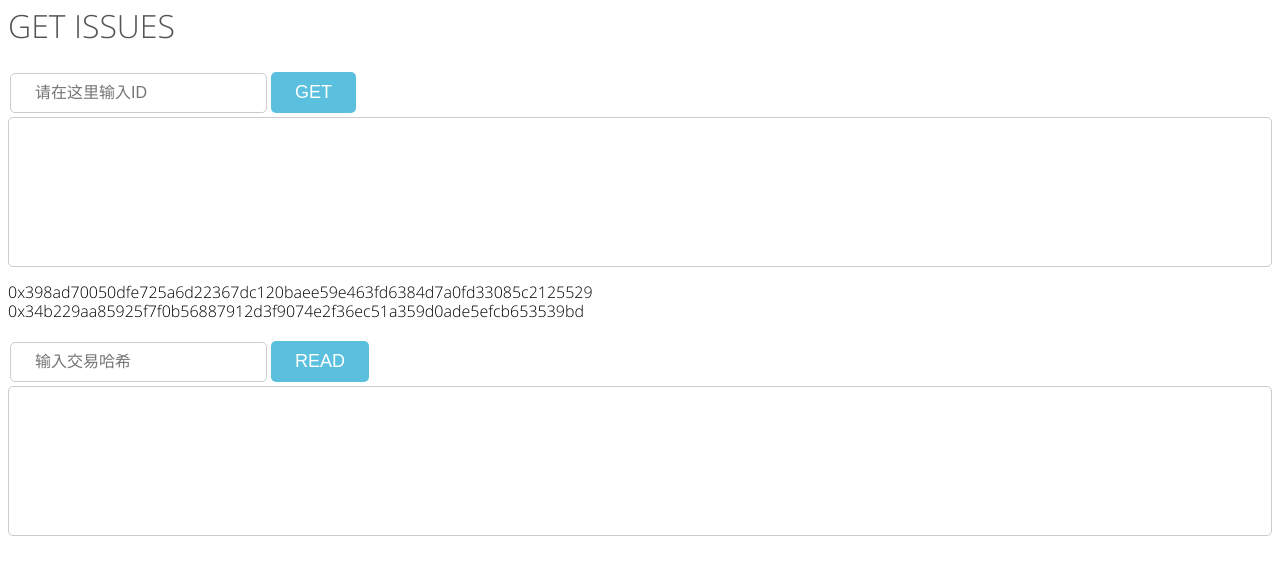
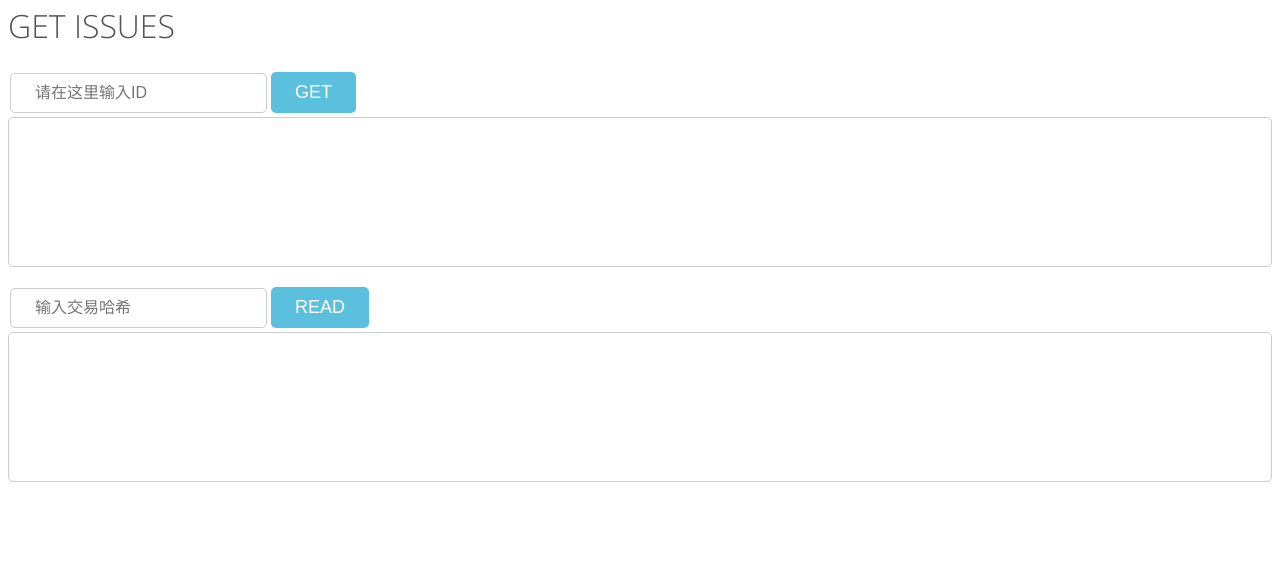
Before and after one commit to p2pkim/P2P, a plain HTML site: page get/index.html in a window 1280 px wide. Drawn offline with Linux system fonts and the light colour scheme.

Commit message:
Update index.html

```diff
--- a/get/index.html
+++ b/get/index.html
@@ -98,7 +98,7 @@ border:1px solid #CCCCCC;
 
 <input id="uid"  type="search" placeholder="请在这里输入ID"><button onclick="gets('https://api.github.com/repos/p2pkim/P2P/issues/'+uid.value)">GET</button><br>
 <textarea id="text"  disabled></textarea>
-<p>0x398ad70050dfe725a6d22367dc120baee59e463fd6384d7a0fd33085c2125529<br>0x34b229aa85925f7f0b56887912d3f9074e2f36ec51a359d0ade5efcb653539bd</p>
+<p></p>
 <input id="uid2"  type="search" placeholder="输入交易哈希" value=""><button onclick="gets2(uid2.value)">READ</button><br>
 <textarea id="text2"  disabled></textarea>
 
```
